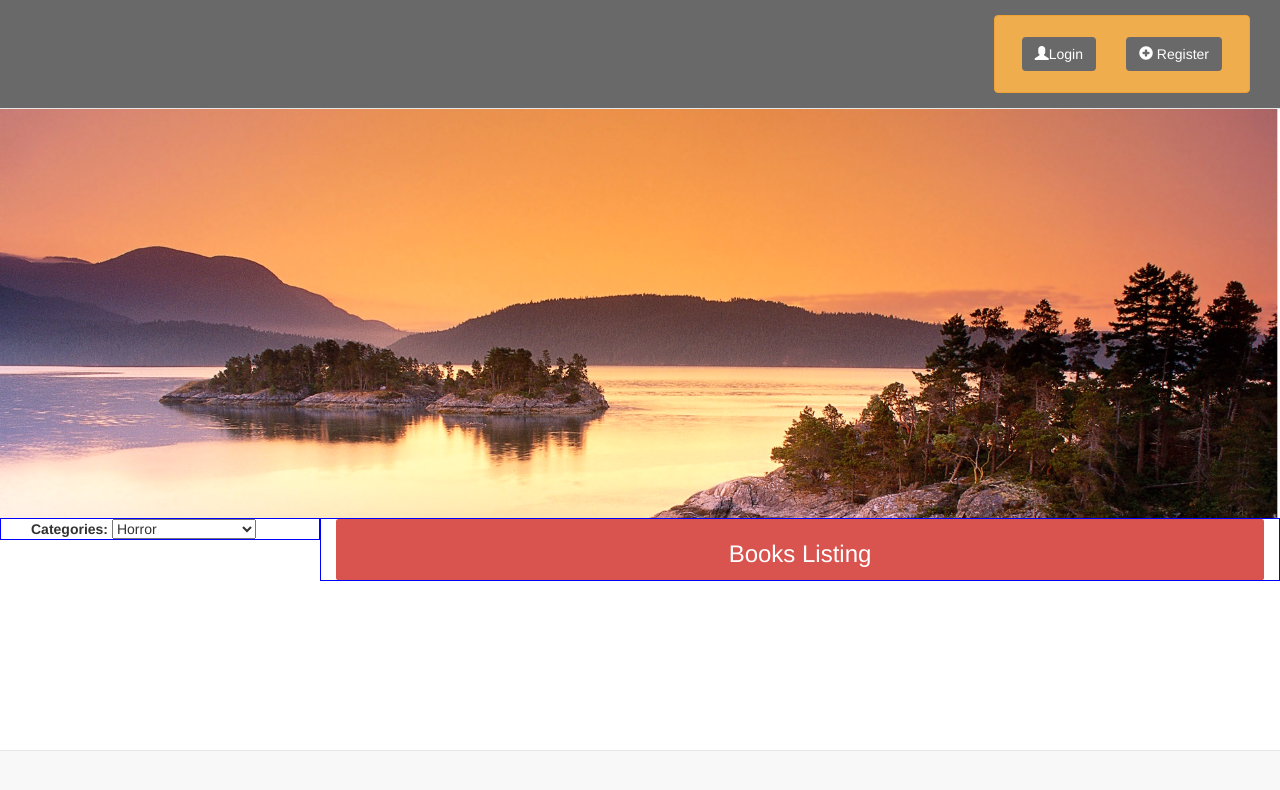
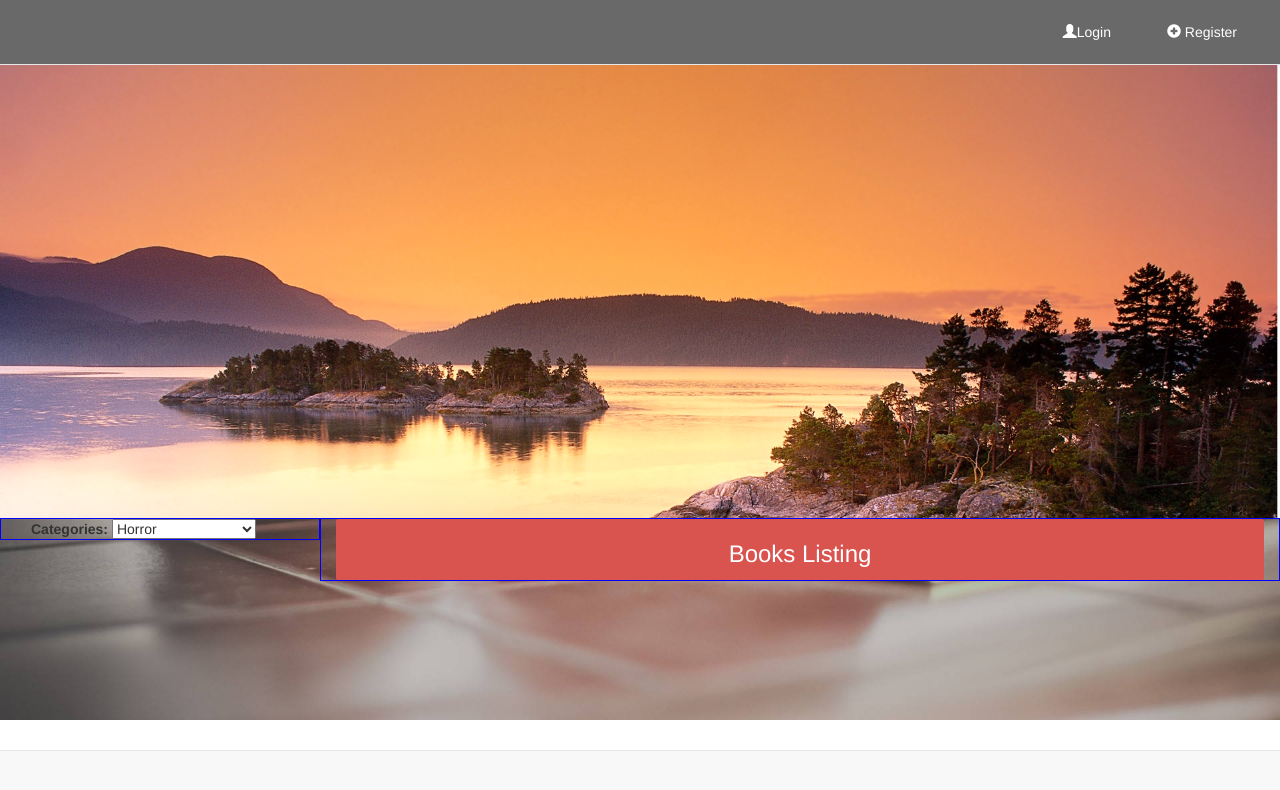
Before and after one commit to schanx001/BookHub, a website: page public/index.html in a window 1280 px wide. Drawn offline with nearby package versions, Linux system fonts and the light colour scheme; some packages are replaced by stand-ins of ours; no server answers.

Commit message:
fixed bugs

```diff
--- a/public/css/style.css
+++ b/public/css/style.css
@@ -5,8 +5,8 @@ div.input-group {
 body {
     padding-top: 52px;
     padding-bottom: 60px;
-    /*background-image: url("../images/trial/back.jpg");
-    */background-repeat: no-repeat;
+    background-image: url("../images/trial/back.jpg");
+    background-repeat: no-repeat;
     background-size: cover;
     min-height: 680px;
 }
--- a/public/views/main/templates/mainPage.view.client.html
+++ b/public/views/main/templates/mainPage.view.client.html
@@ -1,10 +1,8 @@
 <nav class="navbar navbar-default navbar-fixed-top">
     <div class="container-fluid navbar-color">
 
-            <a href="#/register">
-                <div class="navbar-text btn btn-warning pull-right">
-                <div class="navbar-text btn navbar-color pull-right">
-
+        <a href="#/register">
+            <div class="navbar-text pull-right btn navbar-color">
 
                 <span class="glyphicon glyphicon-plus-sign"></span> Register
             </div>
```
